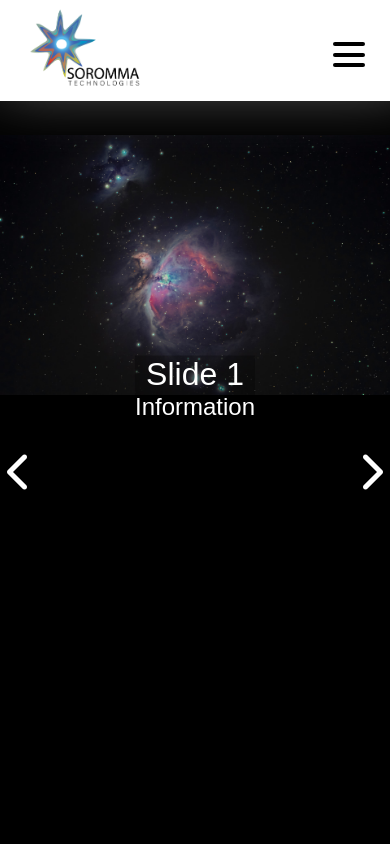
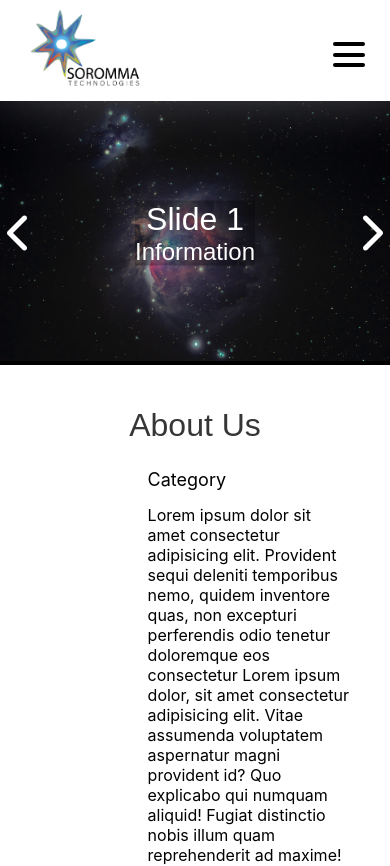
Before and after one commit to stephenburnett714/Soromma, a React (Create React App) app: page / in a window 390 px wide. Shown: the top 866 px of the page. Built offline with nearby package versions, Linux system fonts and the light colour scheme.

Commit message:
made slider component responsive

```diff
--- a/src/App.css
+++ b/src/App.css
@@ -86,15 +86,16 @@ align-items: center;
 
 .home {
   width: 100vw;
-  height: 60vh;
+  height: auto;
   position: relative;
   text-align: center;
   color: black;
+  max-height: 70vh;
 }
 
 .home-background {
   width: 100vw;
-  height: 60vh;
+  height: auto;
   background-position: fixed;
 }
 
--- a/src/Components/Slider.jsx
+++ b/src/Components/Slider.jsx
@@ -9,6 +9,10 @@ import SlideData from './SlideData'
 
 
 export default function Slider() {
+
+ function timeSlide() {
+  setTimeout(function() {goRight();}, 10000)
+ }
 
   let sliderArr = [
     {
@@ -72,7 +76,7 @@ export default function Slider() {
         <i class="fas fa-chevron-right fa-3x"></i>
         </span>
         </button>
-        {setTimeout(goRight, 10000)}
+        {() => timeSlide()}
     </div>
   );
 }
--- a/src/slider.scss
+++ b/src/slider.scss
@@ -3,7 +3,7 @@
 .slider {
 position: relative;
 width: 100%;
-height: 100vh;
+height: auto;
 box-sizing: border-box;
 margin: 0;
 padding: 0;
@@ -17,7 +17,7 @@ background: black;
 .slide {
 margin-top: 12vh;
 min-width: 100%;
-height: 80%;
+height: auto;
 transition: 0.5s;
 overflow: hidden;
 }
```
